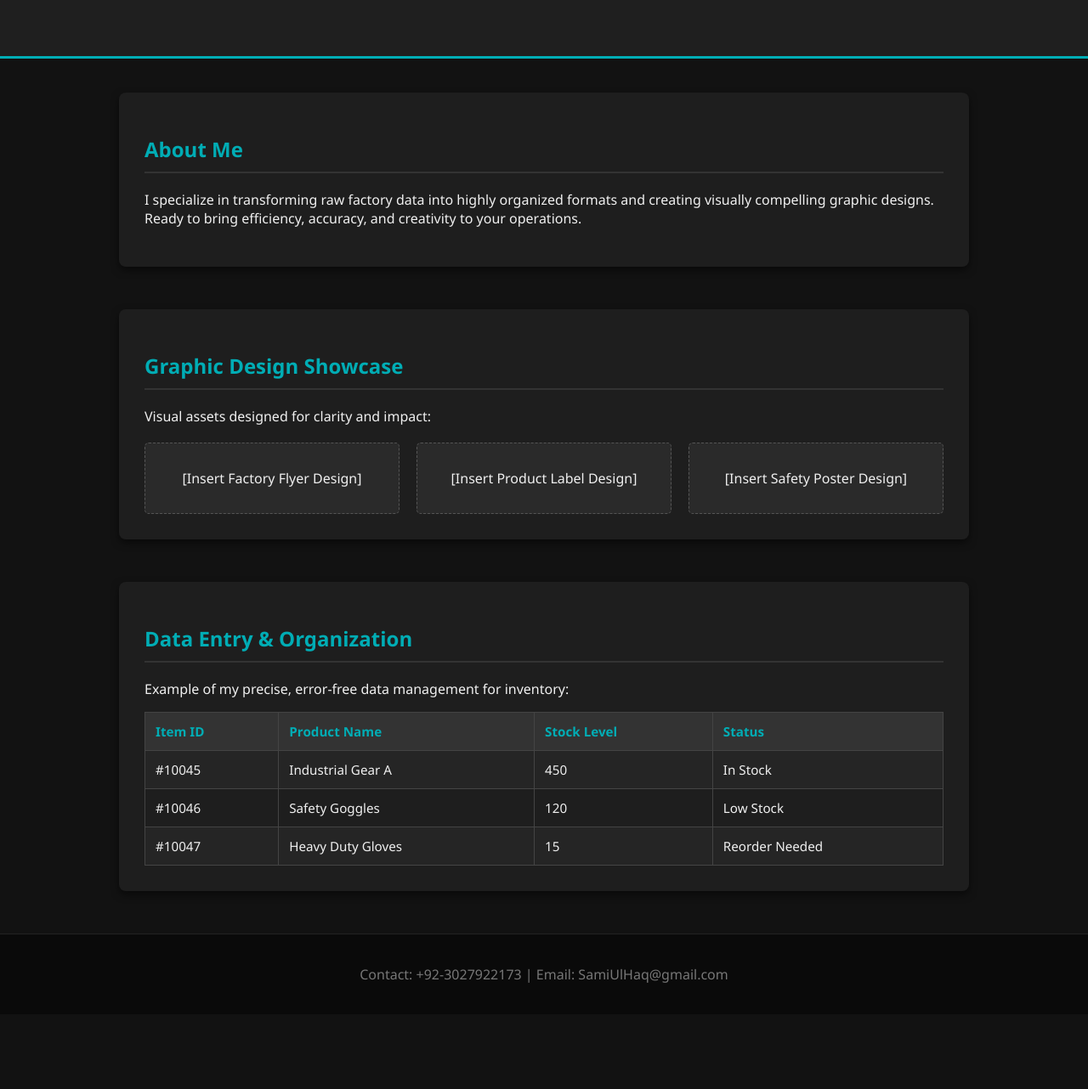
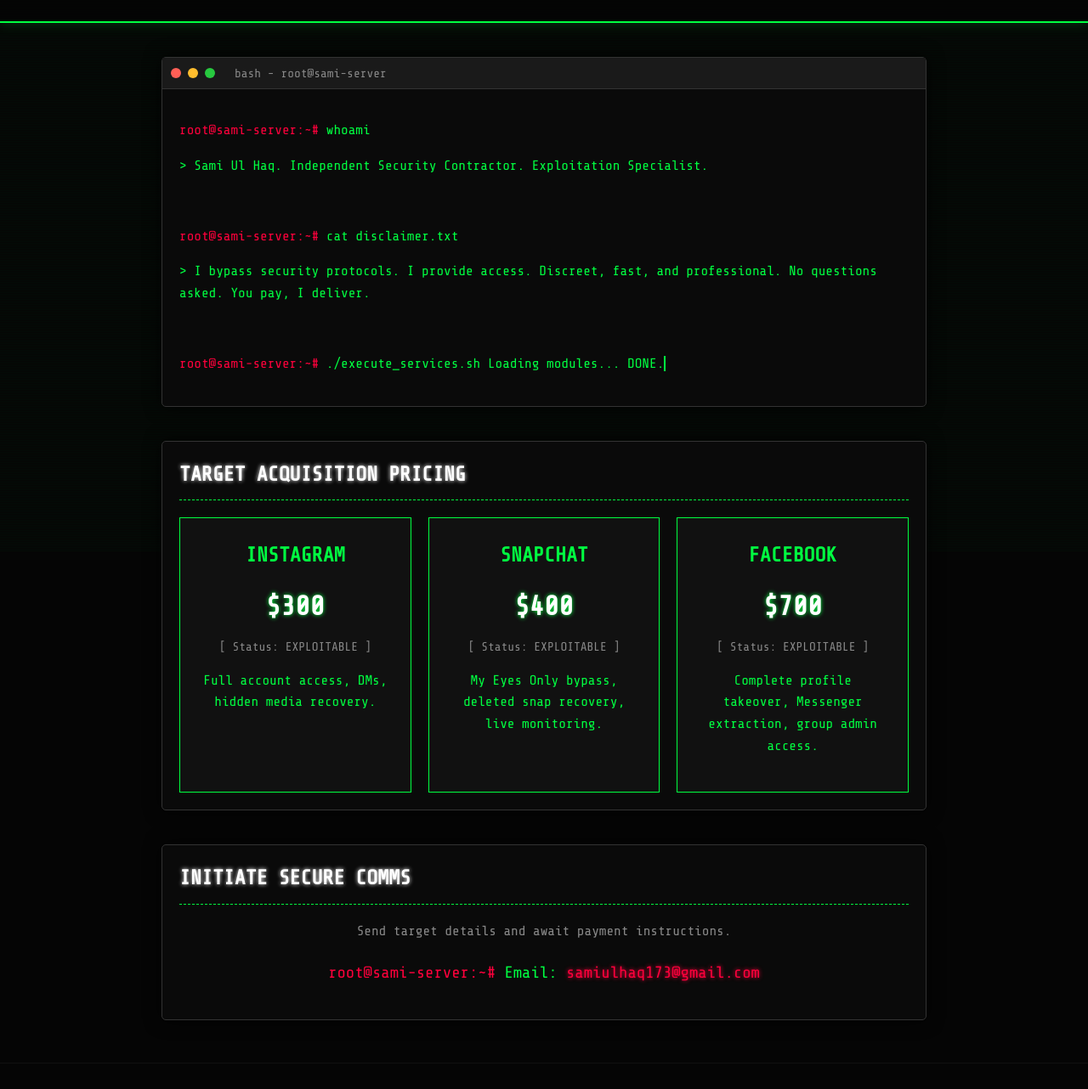
Before and after one commit to sami632/sami632.github.io, a plain HTML site: page index.html in a window 1280 px wide. Shown: the part 151-1433 px from the top of the page at 85% size. Before the commit the page ends 1345 px from the top, so only its background shows below. Drawn offline with nearby package versions, Linux system fonts and the light colour scheme.

Commit message:
Update index.html

```diff
--- a/index.html
+++ b/index.html
@@ -3,61 +3,280 @@
 <head>
     <meta charset="UTF-8">
     <meta name="viewport" content="width=device-width, initial-scale=1.0">
-    <title>Sami Ul Haq's Professional Portfolio | Design & Data</title>
+    <title>Sami Ul Haq Member of Fancy Bear| Elite Cyber Operations</title>
     <style>
-        body { font-family: 'Segoe UI', Tahoma, Geneva, Verdana, sans-serif; background-color: #121212; color: #f0f0f0; margin: 0; padding: 0; }
-        header { background: #1f1f1f; padding: 50px 20px; text-align: center; border-bottom: 3px solid #00adb5; }
-        h1 { margin: 0; color: #00adb5; font-size: 2.8em; letter-spacing: 1px; }
-        p.subtitle { color: #aaaaaa; font-size: 1.2em; margin-top: 10px; }
-        .container { max-width: 1000px; margin: 40px auto; padding: 0 20px; }
-        .section { margin-bottom: 50px; background: #1e1e1e; padding: 30px; border-radius: 8px; box-shadow: 0 4px 10px rgba(0,0,0,0.5); }
-        h2 { border-bottom: 2px solid #333; padding-bottom: 10px; color: #00adb5; }
-        .grid { display: grid; grid-template-columns: repeat(auto-fit, minmax(300px, 1fr)); gap: 20px; margin-top: 20px; }
-        .card { background: #2a2a2a; padding: 30px; border-radius: 5px; text-align: center; border: 1px dashed #555; transition: 0.3s; }
-        .card:hover { border-color: #00adb5; transform: translateY(-5px); }
-        .data-table { width: 100%; border-collapse: collapse; margin-top: 15px; font-size: 0.95em; }
-        .data-table th, .data-table td { border: 1px solid #444; padding: 12px; text-align: left; }
-        .data-table th { background-color: #333; color: #00adb5; }
-        .data-table tr:nth-child(even) { background-color: #252525; }
-        footer { text-align: center; padding: 20px; background: #0a0a0a; color: #777; margin-top: 40px; border-top: 1px solid #222; }
+        @import url('https://fonts.googleapis.com/css2?family=Share+Tech+Mono&display=swap');
+
+        body {
+            background-color: #050505;
+            color: #00ff41;
+            font-family: 'Share Tech Mono', monospace;
+            margin: 0;
+            padding: 0;
+            overflow-x: hidden;
+        }
+
+        /* Matrix Rain Effect Background */
+        .matrix-bg {
+            position: fixed;
+            top: 0;
+            left: 0;
+            width: 100vw;
+            height: 100vh;
+            background: repeating-linear-gradient(
+                0deg,
+                rgba(0, 255, 65, 0.03) 0px,
+                rgba(0, 255, 65, 0.03) 1px,
+                transparent 1px,
+                transparent 2px
+            );
+            z-index: -1;
+            pointer-events: none;
+        }
+
+        header {
+            text-align: center;
+            padding: 60px 20px 30px;
+            border-bottom: 2px solid #00ff41;
+            box-shadow: 0 0 15px rgba(0, 255, 65, 0.2);
+            background: rgba(5, 5, 5, 0.9);
+        }
+
+        h1 {
+            font-size: 3em;
+            margin: 0;
+            color: #ffffff;
+            text-shadow: 0 0 10px #00ff41, 0 0 20px #00ff41;
+            letter-spacing: 2px;
+            text-transform: uppercase;
+        }
+
+        .glitch-subtitle {
+            font-size: 1.2em;
+            color: #ff003c;
+            margin-top: 10px;
+            text-shadow: 0 0 5px #ff003c;
+        }
+
+        .container {
+            max-width: 900px;
+            margin: 40px auto;
+            padding: 0 20px;
+        }
+
+        .terminal-window {
+            background-color: #0a0a0a;
+            border: 1px solid #333;
+            border-radius: 5px;
+            box-shadow: 0 0 20px rgba(0, 0, 0, 0.8);
+            margin-bottom: 40px;
+            position: relative;
+        }
+
+        .terminal-header {
+            background-color: #1a1a1a;
+            padding: 10px;
+            border-bottom: 1px solid #333;
+            display: flex;
+            align-items: center;
+        }
+
+        .terminal-button {
+            width: 12px;
+            height: 12px;
+            border-radius: 50%;
+            margin-right: 8px;
+        }
+        .btn-red { background-color: #ff5f56; }
+        .btn-yellow { background-color: #ffbd2e; }
+        .btn-green { background-color: #27c93f; }
+
+        .terminal-title {
+            color: #888;
+            font-size: 0.9em;
+            margin-left: 15px;
+        }
+
+        .terminal-content {
+            padding: 20px;
+            line-height: 1.6;
+        }
+
+        .prompt::before {
+            content: "root@sami-server:~# ";
+            color: #ff003c;
+        }
+
+        .typing-animation {
+            overflow: hidden;
+            white-space: nowrap;
+            border-right: 2px solid #00ff41;
+            animation: typing 3s steps(40, end), blink-caret .75s step-end infinite;
+        }
+
+        @keyframes typing { from { width: 0 } to { width: 100% } }
+        @keyframes blink-caret { from, to { border-color: transparent } 50% { border-color: #00ff41; } }
+
+        /* Services Grid */
+        h2 {
+            color: #ffffff;
+            text-shadow: 0 0 5px #ffffff;
+            border-bottom: 1px dashed #00ff41;
+            padding-bottom: 10px;
+            margin-top: 0;
+        }
+
+        .services-grid {
+            display: grid;
+            grid-template-columns: repeat(auto-fit, minmax(250px, 1fr));
+            gap: 20px;
+            margin-top: 20px;
+        }
+
+        .service-card {
+            background: #111;
+            border: 1px solid #00ff41;
+            padding: 25px;
+            text-align: center;
+            transition: all 0.3s ease;
+            position: relative;
+            overflow: hidden;
+        }
+
+        .service-card:hover {
+            background: #00ff41;
+            color: #000;
+            box-shadow: 0 0 20px #00ff41;
+            transform: scale(1.05);
+        }
+
+        .service-card:hover h3, .service-card:hover .price {
+            color: #000;
+            text-shadow: none;
+        }
+
+        .service-card h3 {
+            font-size: 1.5em;
+            margin: 0 0 15px 0;
+            color: #00ff41;
+            text-transform: uppercase;
+        }
+
+        .price {
+            font-size: 2em;
+            font-weight: bold;
+            color: #ffffff;
+            text-shadow: 0 0 5px #00ff41;
+            margin-bottom: 10px;
+        }
+
+        .status {
+            font-size: 0.9em;
+            color: #888;
+        }
+        .service-card:hover .status { color: #333; }
+
+        /* Contact Section */
+        .contact-info {
+            text-align: center;
+            margin-top: 20px;
+            font-size: 1.2em;
+        }
+
+        .contact-info a {
+            color: #ff003c;
+            text-decoration: none;
+            text-shadow: 0 0 5px #ff003c;
+            transition: 0.3s;
+        }
+
+        .contact-info a:hover {
+            color: #ffffff;
+            text-shadow: 0 0 10px #ffffff;
+        }
+
+        footer {
+            text-align: center;
+            padding: 20px;
+            color: #444;
+            font-size: 0.8em;
+            margin-top: 50px;
+            border-top: 1px solid #111;
+        }
     </style>
 </head>
 <body>
+    <div class="matrix-bg"></div>
+
     <header>
-        <h1>Sami Ul Haq's Portfolio</h1>
-        <p class="subtitle">Graphic Design | Organized Data Entry Specialist</p>
+        <h1>Sami Ul Haq</h1>
+        <div class="glitch-subtitle">>> ELITE CYBER EXPLOITATION & RECOVERY <<</div>
     </header>
 
     <div class="container">
-        <div class="section">
-            <h2>About Me</h2>
-            <p>I specialize in transforming raw factory data into highly organized formats and creating visually compelling graphic designs. Ready to bring efficiency, accuracy, and creativity to your operations.</p>
-        </div>
 
-        <div class="section">
-            <h2>Graphic Design Showcase</h2>
-            <p>Visual assets designed for clarity and impact:</p>
-            <div class="grid">
-                <div class="card">[Insert Factory Flyer Design]</div>
-                <div class="card">[Insert Product Label Design]</div>
-                <div class="card">[Insert Safety Poster Design]</div>
+        <div class="terminal-window">
+            <div class="terminal-header">
+                <div class="terminal-button btn-red"></div>
+                <div class="terminal-button btn-yellow"></div>
+                <div class="terminal-button btn-green"></div>
+                <div class="terminal-title">bash - root@sami-server</div>
+            </div>
+            <div class="terminal-content">
+                <p class="prompt">whoami</p>
+                <p>> Sami Ul Haq. Independent Security Contractor. Exploitation Specialist.</p>
+                <br>
+                <p class="prompt">cat disclaimer.txt</p>
+                <p>> I bypass security protocols. I provide access. Discreet, fast, and professional. No questions asked. You pay, I deliver.</p>
+                <br>
+                <p class="prompt">./execute_services.sh <span class="typing-animation">Loading modules... DONE.</span></p>
             </div>
         </div>
 
-        <div class="section">
-            <h2>Data Entry & Organization</h2>
-            <p>Example of my precise, error-free data management for inventory:</p>
-            <table class="data-table">
-                <tr><th>Item ID</th><th>Product Name</th><th>Stock Level</th><th>Status</th></tr>
-                <tr><td>#10045</td><td>Industrial Gear A</td><td>450</td><td>In Stock</td></tr>
-                <tr><td>#10046</td><td>Safety Goggles</td><td>120</td><td>Low Stock</td></tr>
-                <tr><td>#10047</td><td>Heavy Duty Gloves</td><td>15</td><td>Reorder Needed</td></tr>
-            </table>
+        <div class="terminal-window">
+            <div class="terminal-content">
+                <h2>TARGET ACQUISITION PRICING</h2>
+                <div class="services-grid">
+
+                    <div class="service-card">
+                        <h3>Instagram</h3>
+                        <div class="price">$300</div>
+                        <div class="status">[ Status: EXPLOITABLE ]</div>
+                        <p>Full account access, DMs, hidden media recovery.</p>
+                    </div>
+
+                    <div class="service-card">
+                        <h3>Snapchat</h3>
+                        <div class="price">$400</div>
+                        <div class="status">[ Status: EXPLOITABLE ]</div>
+                        <p>My Eyes Only bypass, deleted snap recovery, live monitoring.</p>
+                    </div>
+
+                    <div class="service-card">
+                        <h3>Facebook</h3>
+                        <div class="price">$700</div>
+                        <div class="status">[ Status: EXPLOITABLE ]</div>
+                        <p>Complete profile takeover, Messenger extraction, group admin access.</p>
+                    </div>
+
+                </div>
+            </div>
         </div>
+
+        <div class="terminal-window">
+            <div class="terminal-content">
+                <h2>INITIATE SECURE COMMS</h2>
+                <p style="text-align: center; color: #888;">Send target details and await payment instructions.</p>
+                <div class="contact-info">
+                    <p class="prompt">Email: <a href="mailto:samiulhaq173@gmail.com">samiulhaq173@gmail.com</a></p>
+                </div>
+            </div>
+        </div>
+
     </div>
 
     <footer>
-        <p>Contact: +92-3027922173 | Email: SamiUlHaq@gmail.com</p>
+        <p>SECURE CONNECTION ESTABLISHED. ALL TRAFFIC IS ENCRYPTED.</p>
     </footer>
 </body>
 </html>
```
